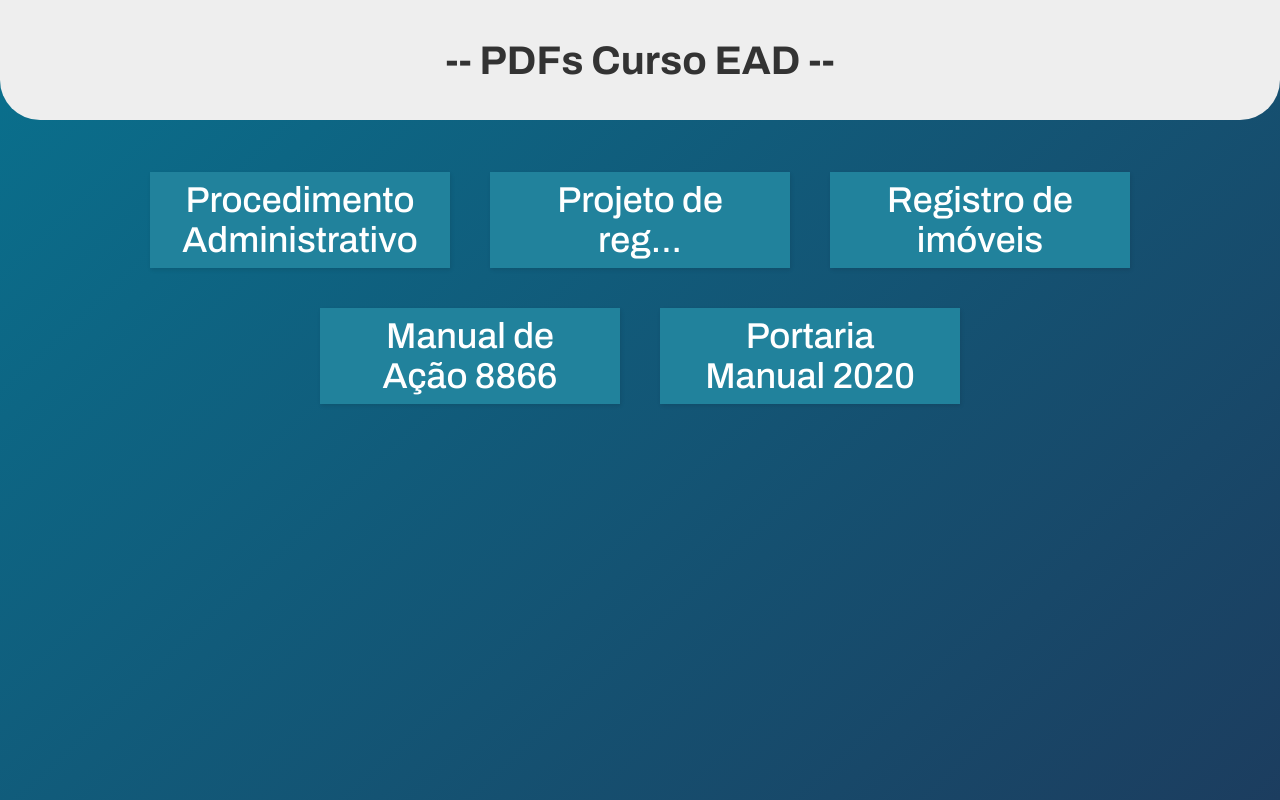
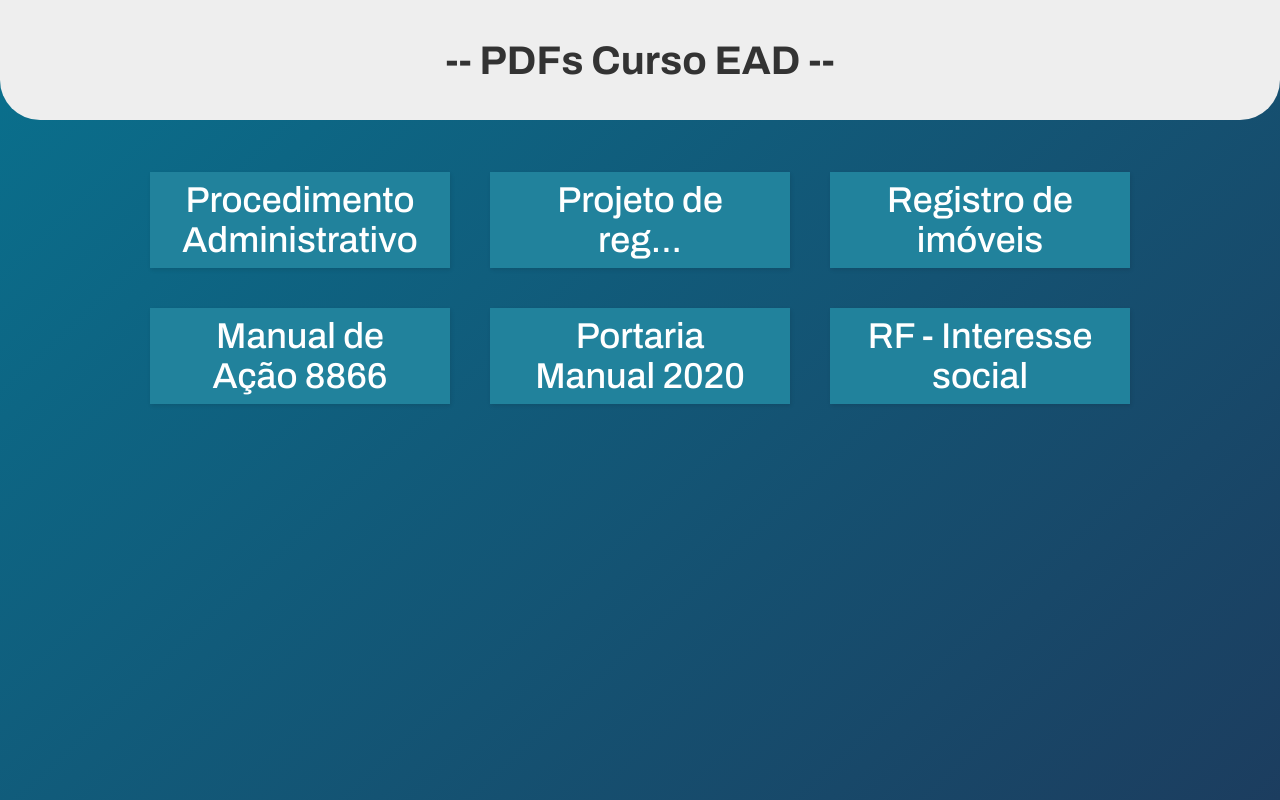
Before and after one commit to bizagi-mapa/pdfs, a plain HTML site: page index.html in a window 1280 px wide. Drawn offline with Linux system fonts and the light colour scheme.

Commit message:
updating - added new pdf

```diff
--- a/index.html
+++ b/index.html
@@ -32,6 +32,8 @@
       <a href="#" class="material_button" data-href="./src/manual-ação-8866-regularizacao-fundiaria - 2020.pdf">Manual
         de Ação 8866</a>
       <a href="#" class="material_button" data-href="./src/portaria-manual-2020.pdf">Portaria Manual 2020</a>
+      <a href="#" class="material_button" data-href="./src/rf-int-social-direito-contrib-mercado-imob-form.pdf">RF -
+        Interesse social</a>
     </div>
   </div>
 
```
Also changed, not shown: 1 other file.
